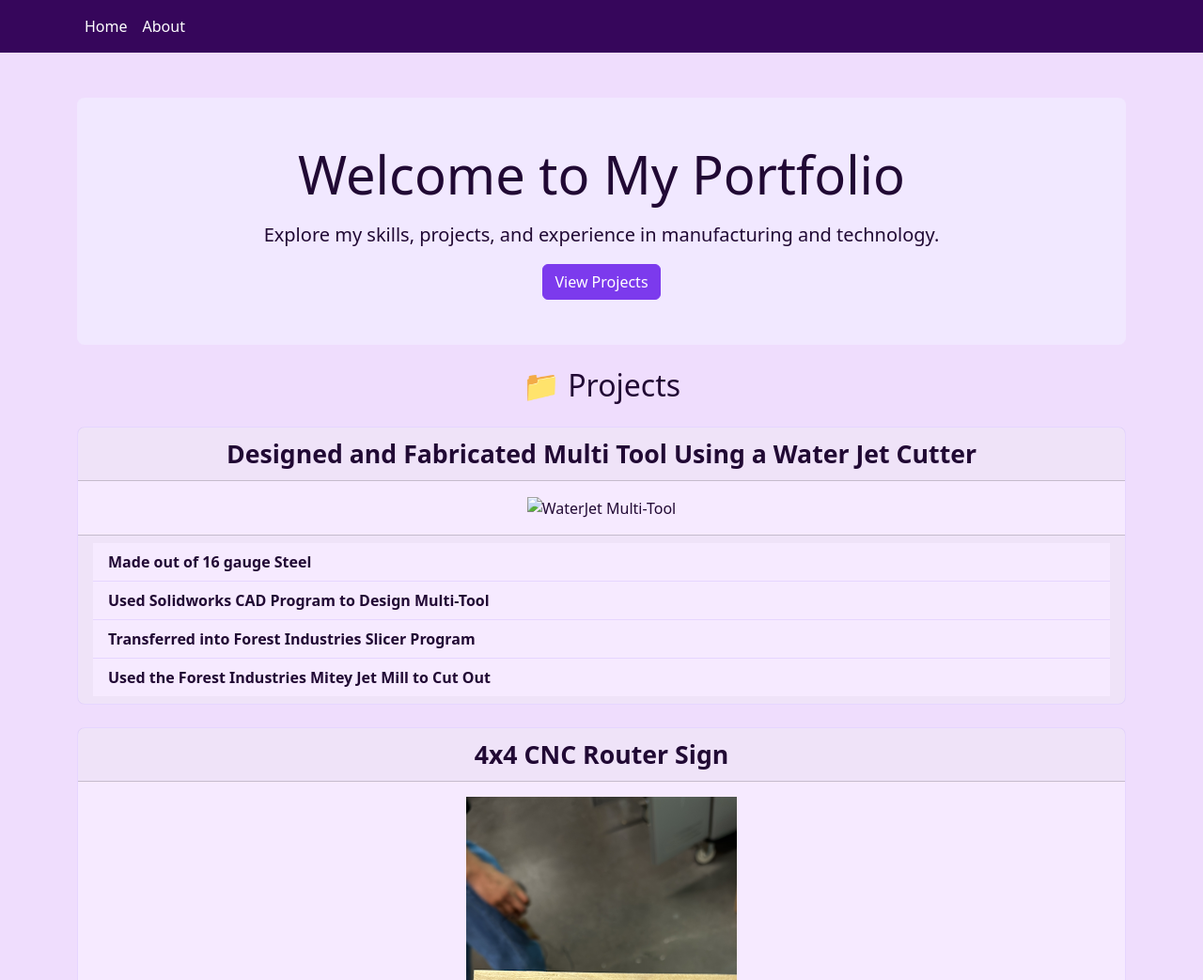
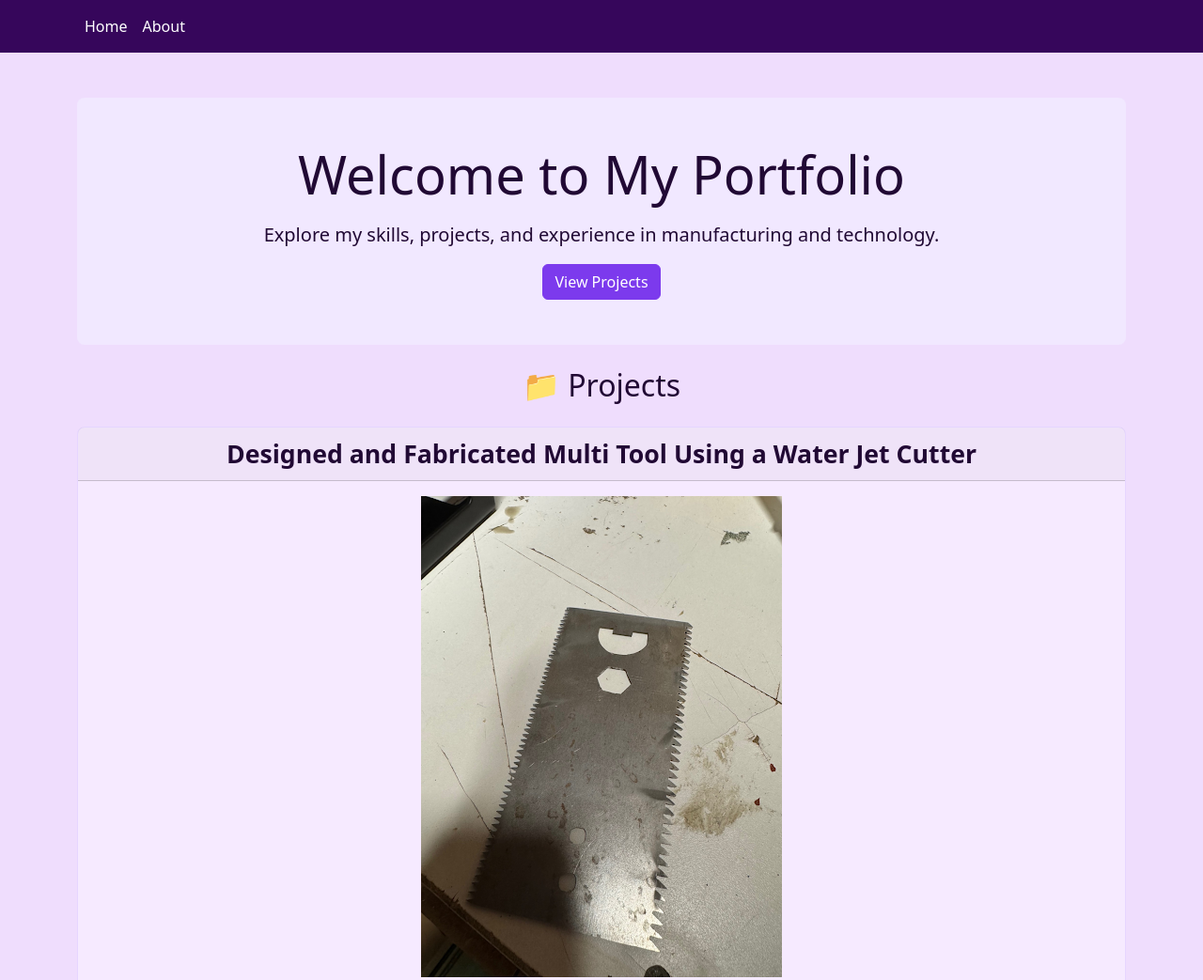
Before and after one commit to npoole13/Project-Portfolio-Website, a plain HTML site: page projects.html in a window 1280 px wide. Shown: the top 1043 px of the page at 94% size. Drawn offline with nearby package versions, Linux system fonts and the light colour scheme; files whose address does not match are found by name.

Commit message:
corrected image link in profile.html

```diff
--- a/projects.html
+++ b/projects.html
@@ -44,7 +44,7 @@
                 Designed and Fabricated Multi Tool Using a Water Jet Cutter
             </div>
             <div class="card-body">
-                <img src="Water Jet Saw Picture.png" alt="WaterJet Multi-Tool" class="img-fluid">
+                <img src="https://npoole13.github.io/Project-Portfolio-Website/images/Water Jet Saw Picture.png" alt="WaterJet Multi-Tool" class="img-fluid">
             </div>
             <div class="card-footer text-start">
                 <ul class="list-group list-group-flush">
```
